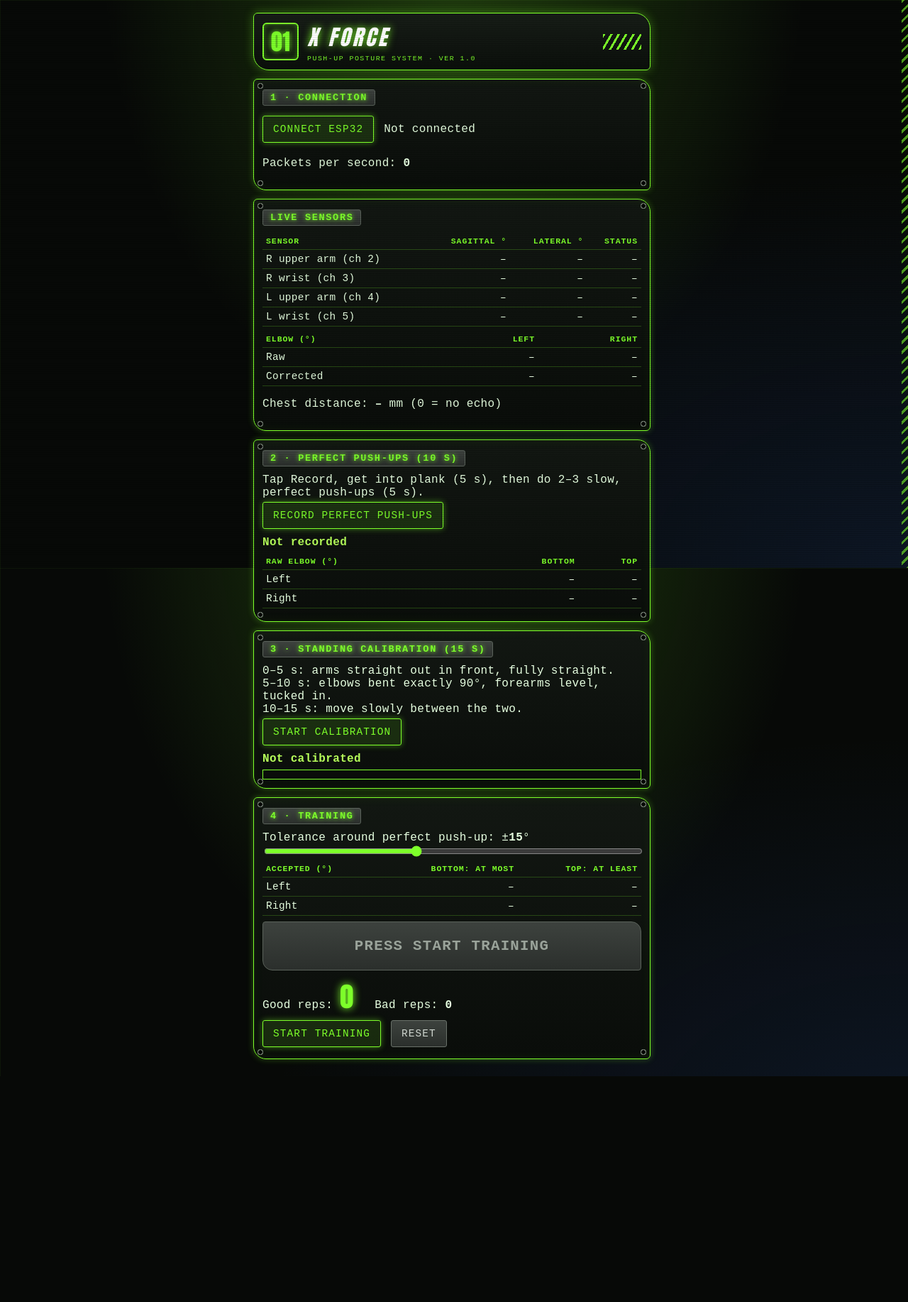
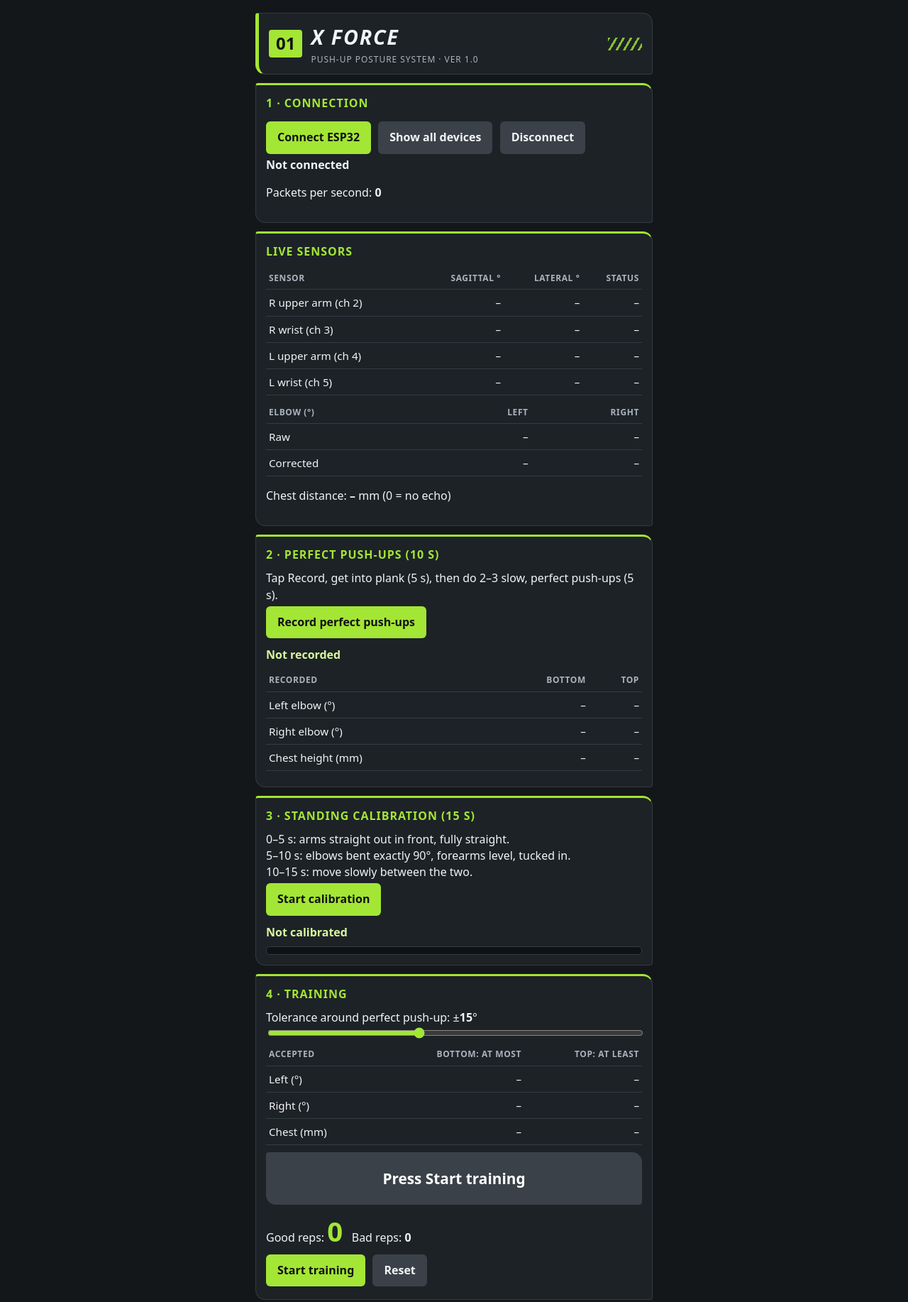
Before and after one commit to Atticus783/projec-force, a plain HTML site: page index.html in a window 1280 px wide. Shown: the whole page at 71% size. Before the commit the page ends 1516 px from the top, so only its background shows below. Drawn offline with Linux system fonts and the light colour scheme.

Commit message:
Update index.html

```diff
--- a/index.html
+++ b/index.html
@@ -3,80 +3,53 @@
 <meta name="viewport" content="width=device-width,initial-scale=1">
 <title>X Force</title>
 <style>
-:root{color-scheme:dark;--lime:#7dff2a;--lime2:#b6ff5a;--red:#ff3b30;--metal:#2b2f2c;--metal2:#3d423e}
-body{margin:0;padding:12px 18px 12px 12px;max-width:560px;margin:auto;min-height:100vh;color:#e6ffe0;
-  font-family:ui-monospace,"Cascadia Mono","Courier New",monospace;letter-spacing:.02em;
-  background:
-    linear-gradient(rgba(125,255,42,.05) 1px,transparent 1px) 0 0/28px 28px,
-    linear-gradient(90deg,rgba(125,255,42,.05) 1px,transparent 1px) 0 0/28px 28px,
-    radial-gradient(ellipse at 50% -10%,rgba(125,255,42,.22),transparent 55%),
-    radial-gradient(ellipse at 100% 100%,rgba(60,120,255,.12),transparent 50%),
-    #070907;
-  background-attachment:fixed}
-body::before{content:"";position:fixed;inset:0;pointer-events:none;z-index:50;
-  background:repeating-linear-gradient(0deg,rgba(0,0,0,.10) 0 1px,transparent 1px 3px)}
-body::after{content:"";position:fixed;right:0;top:0;bottom:0;width:9px;pointer-events:none;z-index:49;
-  background:repeating-linear-gradient(135deg,rgba(125,255,42,.6) 0 3px,transparent 3px 10px)}
+:root{color-scheme:dark;--lime:#a3e635;--bg:#14171a;--panel:#1d2227;--line:#343b42;--text:#f1f4f6;--muted:#a9b3bb;--red:#ef4444;--green:#22c55e}
+body{margin:0;padding:12px;max-width:560px;margin:auto;min-height:100vh;
+  background:var(--bg);color:var(--text);
+  font:16px/1.45 system-ui,-apple-system,"Segoe UI",Roboto,sans-serif}
 
-/* title block */
-.hero{display:flex;align-items:center;gap:12px;margin:6px 0 4px;padding:10px 12px;
-  border:1px solid var(--lime);border-radius:6px 22px 6px 22px;
-  background:linear-gradient(180deg,#171d17,#0b0f0b);box-shadow:0 0 14px rgba(125,255,42,.35)}
-.badge{font:700 2rem Impact,"Arial Black",sans-serif;color:var(--lime);border:2px solid var(--lime);
-  padding:0 10px;border-radius:6px;box-shadow:inset 0 0 10px rgba(125,255,42,.4);text-shadow:0 0 8px var(--lime)}
-.hero h1{margin:0;font:italic 900 1.9rem Impact,"Arial Black",sans-serif;letter-spacing:.12em;color:#fff;
-  text-shadow:0 0 12px var(--lime)}
-.sub{font-size:.62rem;color:var(--lime);letter-spacing:.15em;margin-top:2px}
-.slash{margin-left:auto;width:54px;height:22px;
+/* title */
+.hero{display:flex;align-items:center;gap:12px;margin:6px 0 12px;padding:12px 14px;
+  background:var(--panel);border:1px solid var(--line);border-left:5px solid var(--lime);
+  border-radius:4px 14px 4px 14px}
+.badge{font-weight:800;font-size:1.5rem;color:#111;background:var(--lime);padding:2px 10px;border-radius:4px}
+.hero h1{margin:0;font-size:1.8rem;font-weight:900;font-style:italic;letter-spacing:.06em}
+.sub{font-size:.75rem;color:var(--muted);letter-spacing:.08em;margin-top:2px}
+.slash{margin-left:auto;width:48px;height:18px;opacity:.8;
   background:repeating-linear-gradient(120deg,var(--lime) 0 3px,transparent 3px 9px)}
 
-/* panels with corner bolts */
-.card{position:relative;margin:12px 0;padding:14px 12px 12px;
-  border:1px solid var(--lime);border-radius:6px 18px 6px 18px;
-  background:
-    radial-gradient(circle at 9px 9px,#000 0 2.5px,#6c746c 3px 4px,transparent 4.5px),
-    radial-gradient(circle at calc(100% - 9px) 9px,#000 0 2.5px,#6c746c 3px 4px,transparent 4.5px),
-    radial-gradient(circle at 9px calc(100% - 9px),#000 0 2.5px,#6c746c 3px 4px,transparent 4.5px),
-    radial-gradient(circle at calc(100% - 9px) calc(100% - 9px),#000 0 2.5px,#6c746c 3px 4px,transparent 4.5px),
-    linear-gradient(180deg,#121712,#0a0d0a);
-  box-shadow:0 0 10px rgba(125,255,42,.3),inset 0 0 16px rgba(125,255,42,.06)}
-h2{display:inline-block;margin:0 0 10px;padding:3px 10px;font-size:.85rem;color:var(--lime);
-  text-transform:uppercase;letter-spacing:.12em;border:1px solid #5a625a;border-radius:3px;
-  background:linear-gradient(var(--metal2),var(--metal));text-shadow:0 0 6px var(--lime)}
+/* panels */
+.card{background:var(--panel);border:1px solid var(--line);border-top:3px solid var(--lime);
+  border-radius:4px 14px 4px 14px;padding:14px;margin:12px 0}
+h2{margin:0 0 10px;font-size:1rem;color:var(--lime);text-transform:uppercase;letter-spacing:.06em}
 
-table{width:100%;border-collapse:collapse;font-size:.9rem;margin-bottom:6px}
-td,th{padding:5px;text-align:right;border-bottom:1px solid rgba(125,255,42,.22)}
+table{width:100%;border-collapse:collapse;font-size:.95rem;margin-bottom:8px}
+td,th{padding:7px 4px;text-align:right;border-bottom:1px solid var(--line)}
 td:first-child,th:first-child{text-align:left}
-th{color:var(--lime);font-size:.72rem;text-transform:uppercase;letter-spacing:.08em}
+th{color:var(--muted);font-size:.75rem;font-weight:600;text-transform:uppercase;letter-spacing:.05em}
 
-button{background:rgba(125,255,42,.12);color:var(--lime);border:1px solid var(--lime);border-radius:3px;
-  font-family:inherit;font-size:.9rem;text-transform:uppercase;letter-spacing:.08em;
-  padding:10px 14px;margin:4px 4px 4px 0;cursor:pointer;box-shadow:0 0 8px rgba(125,255,42,.45)}
-button:active{background:var(--lime);color:#000}
-button.alt{background:linear-gradient(var(--metal2),var(--metal));color:#cfd6cf;border-color:#6a726a;box-shadow:none}
-button.alt:active{background:#cfd6cf;color:#000}
+button{background:var(--lime);color:#111;border:0;border-radius:6px;font:inherit;font-weight:700;
+  padding:11px 16px;margin:4px 6px 4px 0;cursor:pointer}
+button:active{background:#d9f99d}
+button.alt{background:#3a4148;color:var(--text)}
+button.alt:active{background:#4b545c}
 input[type=range]{accent-color:var(--lime)}
 
-/* segmented bar like the HP / SP bars */
-.bar{height:12px;background:#0a0d0a;border:1px solid var(--lime);margin-top:6px;overflow:hidden}
-#prog{height:100%;width:0;background:repeating-linear-gradient(90deg,var(--lime) 0 8px,transparent 8px 11px);
-  box-shadow:0 0 10px var(--lime)}
+.bar{height:10px;background:#0f1215;border:1px solid var(--line);border-radius:5px;overflow:hidden;margin-top:8px}
+#prog{height:100%;width:0;background:var(--lime)}
 
 /* status light */
-.light{padding:22px 12px;text-align:center;font-size:1.3rem;font-weight:700;margin:8px 0;border-radius:4px 14px 4px 14px;
-  text-transform:uppercase;letter-spacing:.06em}
-.idle{background:linear-gradient(var(--metal2),var(--metal));color:#9aa39a;border:1px solid #5a625a}
-.ok{background:rgba(125,255,42,.14);color:var(--lime);border:1px solid var(--lime);
-  box-shadow:0 0 20px rgba(125,255,42,.6);text-shadow:0 0 8px var(--lime)}
-.bad{background:rgba(255,59,48,.14);color:var(--red);border:1px solid var(--red);
-  box-shadow:0 0 20px rgba(255,59,48,.6);text-shadow:0 0 8px var(--red);animation:pulse 1s infinite}
-@keyframes pulse{50%{box-shadow:0 0 34px rgba(255,59,48,.95)}}
+.light{padding:22px 12px;text-align:center;font-size:1.3rem;font-weight:800;margin:10px 0;
+  border-radius:4px 14px 4px 14px}
+.idle{background:#3a4148;color:#fff}
+.ok{background:var(--green);color:#052e16}
+.bad{background:var(--red);color:#fff}
 
-.okt{color:var(--lime);font-weight:700;text-shadow:0 0 6px var(--lime)}
-.badt{color:var(--red);font-weight:700;text-shadow:0 0 6px var(--red)}
-#repsGood{font:700 2.4rem Impact,"Arial Black",sans-serif;color:var(--lime);text-shadow:0 0 12px var(--lime)}
-#recMsg,#calMsg{font-weight:700;margin:6px 0;color:var(--lime2)}
-#logBox{font-size:.85rem;max-height:140px;overflow:auto;color:#b9e8a8}
+.okt{color:var(--green);font-weight:700}
+.badt{color:#f87171;font-weight:700}
+#repsGood{font-size:2.4rem;font-weight:800;color:var(--lime)}
+#recMsg,#calMsg{font-weight:700;margin:8px 0;color:#d9f99d}
+#logBox{font-size:.9rem;max-height:140px;overflow:auto;color:var(--text)}
 </style></head><body>
 
 <div class="hero">
@@ -85,8 +58,11 @@ input[type=range]{accent-color:var(--lime)}
   <div class="slash"></div>
 </div>
 
-<div class="card"><h2>1 · Connection</h2><br>
-<button onclick="connect()">Connect ESP32</button> <span id="conn">Not connected</span>
+<div class="card"><h2>1 · Connection</h2>
+<button onclick="connect(false)">Connect ESP32</button>
+<button class="alt" onclick="connect(true)">Show all devices</button>
+<button class="alt" onclick="disconnect()">Disconnect</button>
+<div><b id="conn">Not connected</b></div>
 <p>Packets per second: <b id="hz">0</b> <span id="err" class="badt"></span></p></div>
 
 <div class="card"><h2>Live sensors</h2>
@@ -101,9 +77,10 @@ input[type=range]{accent-color:var(--lime)}
 <div>Tap Record, get into plank (5 s), then do 2–3 slow, perfect push-ups (5 s).</div>
 <button onclick="startRec()">Record perfect push-ups</button>
 <div id="recMsg">Not recorded</div>
-<table><tr><th>Raw elbow (°)</th><th>Bottom</th><th>Top</th></tr>
-<tr><td>Left</td><td id="rLb">–</td><td id="rLt">–</td></tr>
-<tr><td>Right</td><td id="rRb">–</td><td id="rRt">–</td></tr></table></div>
+<table><tr><th>Recorded</th><th>Bottom</th><th>Top</th></tr>
+<tr><td>Left elbow (°)</td><td id="rLb">–</td><td id="rLt">–</td></tr>
+<tr><td>Right elbow (°)</td><td id="rRb">–</td><td id="rRt">–</td></tr>
+<tr><td>Chest height (mm)</td><td id="rDb">–</td><td id="rDt">–</td></tr></table></div>
 
 <div class="card"><h2>3 · Standing calibration (15 s)</h2>
 <div>0–5 s: arms straight out in front, fully straight.<br>
@@ -116,9 +93,10 @@ input[type=range]{accent-color:var(--lime)}
 <div class="card"><h2>4 · Training</h2>
 <div>Tolerance around perfect push-up: ±<b id="tolVal">15</b>°</div>
 <input type="range" id="tol" min="5" max="30" value="15" oninput="setTol(this.value)" style="width:100%">
-<table><tr><th>Accepted (°)</th><th>Bottom: at most</th><th>Top: at least</th></tr>
-<tr><td>Left</td><td id="aLb">–</td><td id="aLt">–</td></tr>
-<tr><td>Right</td><td id="aRb">–</td><td id="aRt">–</td></tr></table>
+<table><tr><th>Accepted</th><th>Bottom: at most</th><th>Top: at least</th></tr>
+<tr><td>Left (°)</td><td id="aLb">–</td><td id="aLt">–</td></tr>
+<tr><td>Right (°)</td><td id="aRb">–</td><td id="aRt">–</td></tr>
+<tr><td>Chest (mm)</td><td id="aDb">–</td><td id="aDt">–</td></tr></table>
 <div id="light" class="light idle">Press Start training</div>
 <div>Good reps: <span id="repsGood">0</span> &nbsp; Bad reps: <b id="repsBad">0</b></div>
 <button id="tbtn" onclick="toggleTrain()">Start training</button>
@@ -141,6 +119,8 @@ const pc=(a,p)=>{const s=[...a].sort((x,y)=>x-y);return s[Math.min(s.length-1,Ma
 let S=[{sag:0,lat:0},{sag:0,lat:0},{sag:0,lat:0},{sag:0,lat:0}];
 let dist=0, connected=false, mode='idle', stand=null, perfect=null, count=0;
 let rec=null, cal=null;
+let dHist=[], zeroN=0;   // last valid chest readings (for a steady median)
+let bleDev=null, retry=0, manual=false;
 
 window.onerror=m=>{$('err').textContent='Error: '+m};
 setInterval(()=>{$('hz').textContent=count;count=0},1000);
@@ -150,18 +130,59 @@ $('sens').innerHTML=NAMES.map((n,i)=>`<tr><td>${n}</td><td id="s${i}">–</td><t
 const rawE=k=>{const {u,w}=SIDE[k];return 180-Math.abs(wrap(S[u].sag-S[w].sag))};
 // standing calibration: your "straight" reading becomes 180°, your "bent" reading becomes 90°
 const fix=(k,r)=>stand?90+(r-stand[k].bent)*90/(stand[k].straight-stand[k].bent):r;
+// chest height: median of the last 5 valid readings (0 = no echo, ignored)
+const medDist=()=>{const a=[...dHist].sort((x,y)=>x-y);return a.length?a[Math.floor(a.length/2)]:0};
+// allowed chest-height error in mm: a share of your recorded range, linked to the tolerance slider
+const dTol=()=>perfect&&perfect.d?(perfect.d.top-perfect.d.bot)*TOL/60:0;
 
 // ---------- Bluetooth ----------
-async function connect(){
+// connect(false): lists devices named PushupCoach or with our service
+// connect(true):  lists every nearby Bluetooth device (fallback if the list is empty)
+async function connect(all){
+  $('conn').textContent='Tapped – opening Bluetooth…';
   try{
-    const dev=await navigator.bluetooth.requestDevice({filters:[{services:[SVC]}]});
-    dev.addEventListener('gattserverdisconnected',()=>{connected=false;mode='idle';$('conn').textContent='Disconnected'});
-    const srv=await dev.gatt.connect();
+    if(!window.isSecureContext)throw new Error('Open the page with https://');
+    if(!navigator.bluetooth)throw new Error('This browser has no Web Bluetooth – use Chrome on Android (Bluefy on iPhone)');
+    const dev=await navigator.bluetooth.requestDevice(all
+      ?{acceptAllDevices:true,optionalServices:[SVC]}
+      :{filters:[{services:[SVC]},{name:'PushupCoach'}],optionalServices:[SVC]});
+    bleDev=dev;retry=0;manual=false;
+    dev.addEventListener('gattserverdisconnected',onDrop);
+    await link();
+  }catch(e){
+    let hint='';
+    try{if(navigator.bluetooth&&navigator.bluetooth.getAvailability&&!(await navigator.bluetooth.getAvailability()))hint=' (Bluetooth seems to be off)'}catch(_){}
+    $('conn').textContent=(e.name==='NotFoundError'?'No device chosen – ':'Error: ')+e.message+hint;
+  }
+}
+
+async function link(){                                  // connect to the chosen device and start the data stream
+  $('conn').textContent='Connecting…';
+  const srv=await bleDev.gatt.connect();
   const ch=await (await srv.getPrimaryService(SVC)).getCharacteristic(CHR);
   await ch.startNotifications();
   ch.addEventListener('characteristicvaluechanged',e=>onData(e.target.value));
-    connected=true;$('conn').textContent='Connected ✓';
-  }catch(e){$('conn').textContent='Error: '+e.message}
+  connected=true;retry=0;
+  $('conn').textContent='Connected ✓';
+}
+
+async function onDrop(){                                // connection lost: try again without a new popup
+  connected=false;mode='idle';$('tbtn').textContent='Start training';
+  if(manual||!bleDev)return;
+  while(retry<5&&!connected){
+    retry++;
+    $('conn').textContent='Lost connection – retry '+retry+'/5…';
+    await new Promise(r=>setTimeout(r,2000));
+    try{await link();return}catch(e){}
+  }
+  if(!connected)$('conn').textContent='Disconnected – tap Connect ESP32';
+}
+
+function disconnect(){
+  manual=true;
+  if(bleDev&&bleDev.gatt&&bleDev.gatt.connected)bleDev.gatt.disconnect();
+  connected=false;mode='idle';
+  $('conn').textContent='Disconnected';
 }
 
 function onData(dv){
@@ -174,6 +195,8 @@ function onData(dv){
     $('t'+i).textContent=dead?'NO DATA':'OK';$('t'+i).className=dead?'badt':'okt';
   }
   dist=dv.getUint16(16,true);$('dist').textContent=dist;
+  if(dist>0){dHist.push(dist);if(dHist.length>5)dHist.shift();zeroN=0}
+  else if(++zeroN>=5)dHist=[];                          // no echo for 5 frames: forget old readings
   for(const k in SIDE){const r=rawE(k);$('raw'+k).textContent=r.toFixed(0);$('cor'+k).textContent=fix(k,r).toFixed(0)}
   try{
     if(mode==='rec')recStep(); else if(mode==='cal')calStep(); else if(mode==='train')train();
@@ -188,22 +211,29 @@ function showRange(){
     $('a'+k+'b').textContent=Math.round(fix(k,perfect[k].bot)+TOL);   // elbow must get down to this or lower
     $('a'+k+'t').textContent=Math.round(fix(k,perfect[k].top)-TOL);   // elbow must get up to this or higher
   }
+  $('aDb').textContent=perfect.d?Math.round(perfect.d.bot+dTol()):'off';   // chest must get this close or closer
+  $('aDt').textContent='–';
 }
 
 // ---------- Perfect push-ups ----------
 function showPerfect(){
   for(const k of['L','R']){$('r'+k+'b').textContent=perfect[k].bot;$('r'+k+'t').textContent=perfect[k].top}
+  $('rDb').textContent=perfect.d?perfect.d.bot:'off';$('rDt').textContent=perfect.d?perfect.d.top:'off';
   showRange();
 }
 function startRec(){
   if(!connected){alert('Connect first');return}
   if(mode==='train')toggleTrain();
-  rec={t0:performance.now(),L:[],R:[]};mode='rec';
+  rec={t0:performance.now(),L:[],R:[],D:[]};mode='rec';
 }
 function recStep(){
   const t=(performance.now()-rec.t0)/1000;
   if(t<5)$('recMsg').textContent='Get into plank… '+Math.ceil(5-t);
-  else if(t<10){$('recMsg').textContent='GO – perfect push-ups… '+Math.ceil(10-t);rec.L.push(rawE('L'));rec.R.push(rawE('R'))}
+  else if(t<10){
+    $('recMsg').textContent='GO – perfect push-ups… '+Math.ceil(10-t);
+    rec.L.push(rawE('L'));rec.R.push(rawE('R'));
+    const d=medDist();if(d>0)rec.D.push(d);
+  }
   else finishRec();
 }
 function finishRec(){
@@ -214,8 +244,13 @@ function finishRec(){
     p[k]={bot:+pc(rec[k],0.05).toFixed(1),top:+pc(rec[k],0.95).toFixed(1)};   // 5th/95th percentile ignores spikes
     if(p[k].top-p[k].bot<30){$('recMsg').textContent=SIDE[k].n+' arm barely moved – retry';return}
   }
+  if(rec.D.length>=20){                                  // chest sensor: needs enough readings and at least 30 mm of travel
+    const lo=pc(rec.D,0.05),hi=pc(rec.D,0.95);
+    if(hi-lo>=30)p.d={bot:Math.round(lo),top:Math.round(hi)};
+  }
   perfect=p;localStorage.setItem('pushupPerfect',JSON.stringify(p));
-  showPerfect();$('recMsg').textContent='Saved ✓';
+  showPerfect();
+  $('recMsg').textContent=p.d?'Saved ✓ (chest sensor used)':'Saved ✓ (no usable chest data – depth check off)';
 }
 
 // ---------- Standing calibration ----------
@@ -247,7 +282,7 @@ function finishCal(){
 
 // ---------- Training ----------
 let rep, cnt={}, flash={msgs:[],until:0}, goodN=0, badN=0;
-const resetRep=()=>{rep={state:'top',prev:180,min:{L:180,R:180}}};
+const resetRep=()=>{rep={state:'top',prev:180,min:{L:180,R:180},dmin:Infinity,upSince:0}};
 resetRep();
 const chk=(key,c)=>{cnt[key]=c?(cnt[key]||0)+1:0;return cnt[key]>=5};   // must hold ~250 ms
 const addLog=s=>{$('logBox').innerHTML=`<div>${s}</div>`+$('logBox').innerHTML};
@@ -264,6 +299,7 @@ function toggleTrain(){
   if(!perfect){alert('Record the perfect push-ups first');return}
   mode='train';resetRep();$('tbtn').textContent='Stop training';
   if(!stand)addLog('No standing calibration – using raw angles');
+  if(!perfect.d)addLog('Chest depth check is off – record the perfect push-ups again with the chest sensor working');
 }
 function resetReps(){goodN=0;badN=0;$('repsGood').textContent=0;$('repsBad').textContent=0;$('logBox').innerHTML='';resetRep()}
 
@@ -281,18 +317,25 @@ function train(){
   }
 
   // rep state machine (start threshold is always 15° below the end threshold)
-  if(rep.state==='top'&&avg<topAvg-TOL-15){rep.state='down';rep.min={L:e.L,R:e.R}}
+  if(rep.state==='top'&&avg<topAvg-TOL-15){rep.state='down';rep.min={L:e.L,R:e.R};rep.dmin=Infinity;rep.upSince=0}
   if(rep.state==='down'){
     for(const k in SIDE)rep.min[k]=Math.min(rep.min[k],e[k]);
-    if(avg>=topAvg-TOL){                                // back at the top: judge the rep
-      rep.state='top';const msgs=[];
+    const dm=medDist();if(dm>0)rep.dmin=Math.min(rep.dmin,dm);     // closest the chest got to the floor
+    if(avg>=topAvg-TOL){                                // arms are coming back to the top
+      if(!rep.upSince)rep.upSince=Date.now();
+      const bothUp=e.L>=T.L.top-TOL&&e.R>=T.R.top-TOL;
+      if(bothUp||Date.now()-rep.upSince>1000){          // judge once BOTH arms are up (or after 1 s)
+        rep.state='top';rep.upSince=0;const msgs=[];
         for(const k in SIDE){
           if(rep.min[k]>T[k].bot+TOL)msgs.push(`Bend your ${SIDE[k].n} arm more – go lower`);
           if(e[k]<T[k].top-TOL)msgs.push(`Straighten your ${SIDE[k].n} arm fully`);
         }
-      if(msgs.length){badN++;$('repsBad').textContent=badN;flash={msgs,until:Date.now()+2500};addLog('Bad rep: '+msgs.join('; '))}
-      else{goodN++;$('repsGood').textContent=goodN;flash={msgs:[],until:Date.now()+800};addLog('Rep '+goodN+' ✓')}
+        if(perfect.d&&rep.dmin<Infinity&&rep.dmin>perfect.d.bot+dTol())msgs.push('Go lower – chest too far from the floor');
+        const info=`(L min ${rep.min.L.toFixed(0)}, now ${e.L.toFixed(0)} | R min ${rep.min.R.toFixed(0)}, now ${e.R.toFixed(0)})`;
+        if(msgs.length){badN++;$('repsBad').textContent=badN;flash={msgs,until:Date.now()+2500};addLog('Bad rep: '+msgs.join('; ')+' '+info)}
+        else{goodN++;$('repsGood').textContent=goodN;flash={msgs:[],until:Date.now()+800};addLog('Rep '+goodN+' ✓ '+info)}
       }
+    }else rep.upSince=0;
   }
   rep.prev=avg;
   setLight(Date.now()<flash.until?flash.msgs.concat(live):live);
```
Lines whose indentation alone changed are shown as unchanged.
